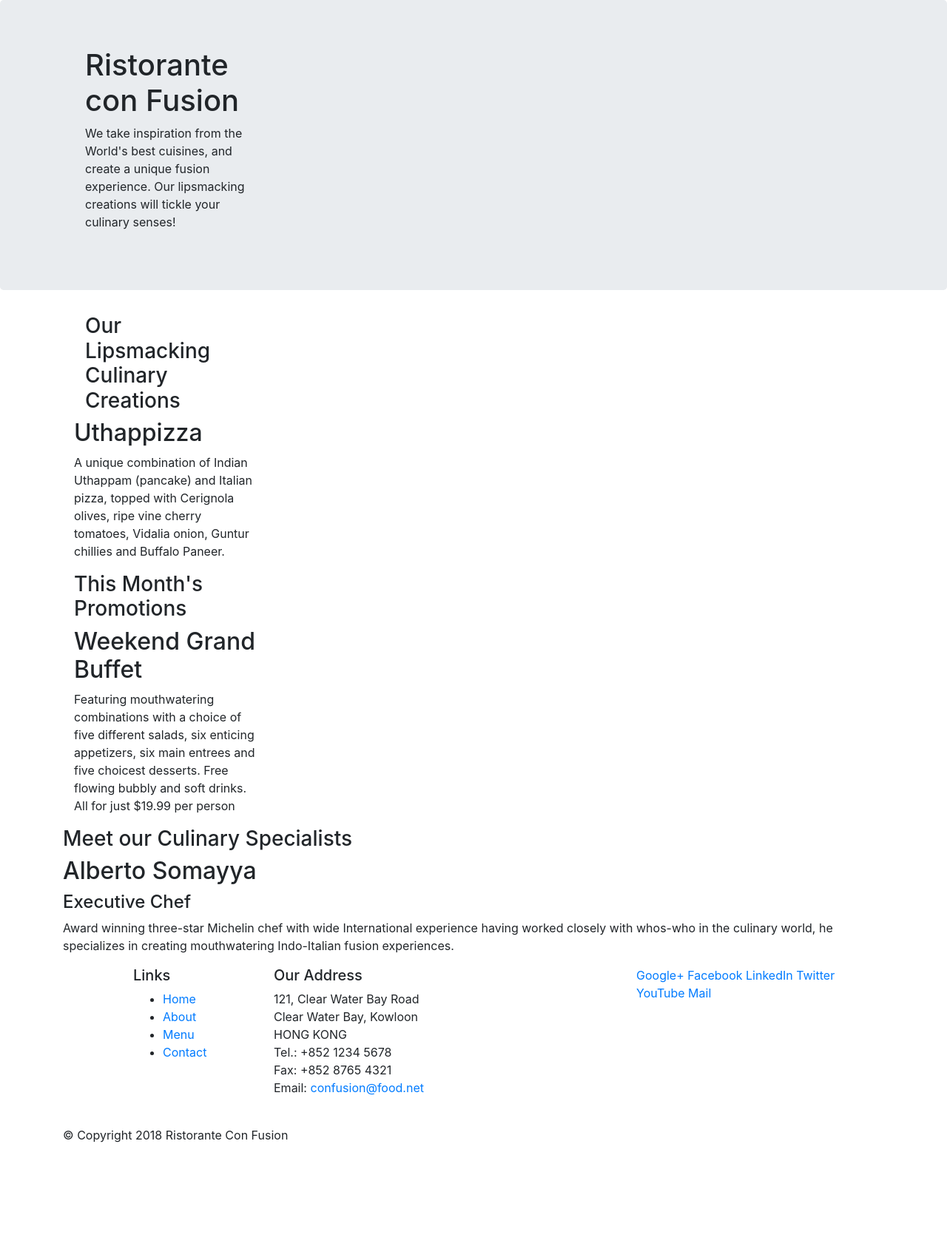
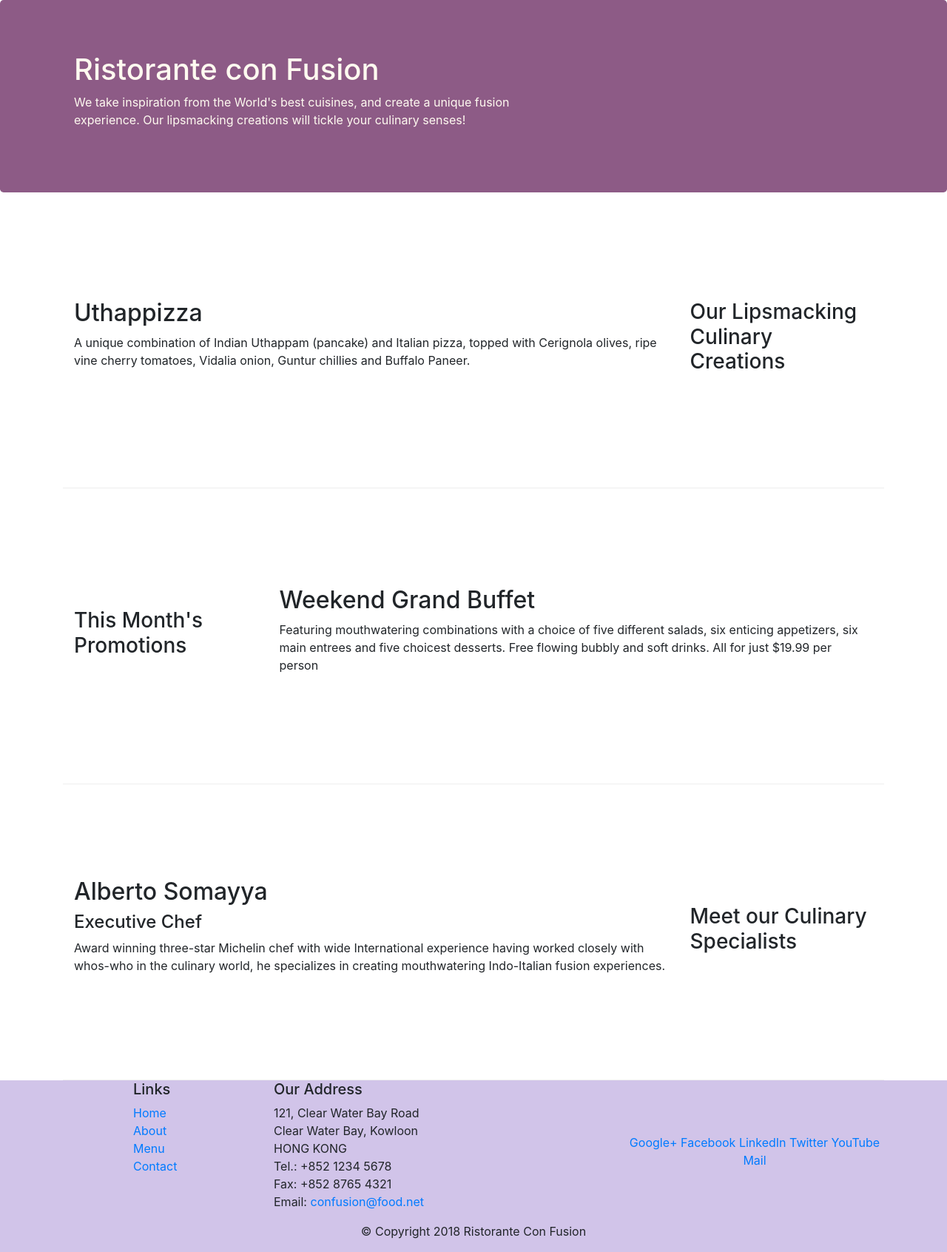
Before and after one commit to jrayo/assignment1, a website: page index.html in a window 1280 px wide. Shown: the whole page at 74% size. Before the commit the page ends 1586 px from the top, so only its background shows below. Drawn offline with nearby package versions, Linux system fonts and the light colour scheme.

Commit message:
Primera tarea

```diff
--- /dev/null
+++ b/css/styles.css
@@ -0,0 +1,29 @@
+.row-header{
+    margin:0px auto;
+    padding: 0px auto;
+}
+.row-content{
+    margin:0px auto;
+    padding: 50px 0px 50px 0px;
+    border-bottom: 1px ridge;
+    min-height: 400px;
+}
+
+.footer {
+    background-color:#D1C4E9;
+    margin: 0px auto;
+    padding: 20 px 0px 20px 0px;
+}
+
+.jumbotron {
+    background-color:rgb(141, 91, 134);
+    padding: 70px 30px 70px 30px;
+    margin: 0px auto;
+    color:floralwhite;
+}
+
+.addres{
+    font-size:80%;
+    margin:0px;
+    color:#0f0f0f;
+}
--- a/index.html
+++ b/index.html
@@ -9,6 +9,7 @@
 
     <!-- Bootstrap CSS -->
     <link rel="stylesheet" href="node_modules/bootstrap/dist/css/bootstrap.min.css">
+    <link rel="stylesheet" href="css/styles.css">
     <title>Ristorante Con Fusion</title>
 
 </head>
@@ -17,8 +18,8 @@
 
     <header class ="jumbotron">
         <div class ="container">
-            <div class="col-12 col-sm-6">
-                <div class = "col-12  col-sm-6">
+            <div class="row row-header">
+                <div class = "col-12  col-sm-6 col-md-7">
                     <h1>Ristorante con Fusion</h1>
                     <p>We take inspiration from the World's best cuisines, and create a unique fusion experience. Our lipsmacking creations will tickle your culinary senses!</p>
                 </div>
@@ -28,32 +29,32 @@
         </div>
     </header>
     <div class = "container">
-        <div class = "col-12 col-sm-4 col-md-3">
-            <div class = "col col-sm col-md-3">
+        <div class ="row row-content align-items-center">
+            <div class = "col-12 col-sm-4 order-sm-last col-md-3">
                 <h3>Our Lipsmacking Culinary Creations</h3>
             </div>
-            <div>
+            <div class = "col col-sm order-sm-first col-md">
                 <h2>Uthappizza</h2>
                 <p>A unique combination of Indian Uthappam (pancake) and Italian pizza, topped with Cerignola olives, ripe vine cherry tomatoes, Vidalia onion, Guntur chillies and Buffalo Paneer.</p>
             </div>
         </div>
 
 
-        <div class = "col-12 col-sm-4 order-sm-last col-md-3">
-            <div>
+        <div class = "row row-content align-items-center">
+            <div class ="col-12 col-sm-4 col-md-3">
                 <h3>This Month's Promotions</h3>
             </div>
-            <div>
+            <div class = "col col-sm col-md">
                 <h2>Weekend Grand Buffet</h2>
                 <p>Featuring mouthwatering combinations with a choice of five different salads, six enticing appetizers, six main entrees and five choicest desserts. Free flowing bubbly and soft drinks. All for just $19.99 per person </p>
             </div>
         </div>
 
-        <div>
-            <div>
+        <div class = "row row-content align-items-center">
+            <div class = "col-12 col-sm-4 order-sm last col-md-3">
                 <h3>Meet our Culinary Specialists</h3>
             </div>
-            <div>
+            <div class= "col col-sm order-sm-first col-md">
                 <h2>Alberto Somayya</h2>
                 <h4>Executive Chef</h4>
                 <p>Award winning three-star Michelin chef with wide International experience having worked closely with whos-who in the culinary world, he specializes in creating mouthwatering Indo-Italian fusion experiences. </p>
@@ -61,12 +62,12 @@
         </div>
     </div>
 
-    <footer>
+    <footer class="footer">
         <div class = "container">
-            <div class = "row">
+            <div class = "row" >
                 <div class = "col-4 offset-1 col-sm-2">
                     <h5>Links</h5>
-                    <ul>
+                    <ul class = "list-unstyled">
                         <li><a href="#">Home</a></li>
                         <li><a href="#">About</a></li>
                         <li><a href="#">Menu</a></li>
@@ -84,8 +85,8 @@
 		              Email: <a href="mailto:confusion@food.net">confusion@food.net</a>
 		           </address>
                 </div>
-                <div class = "col-12 col-sm-4">
-                    <div class = "col-auto">
+                <div class = "col-12 col-sm-4 align-self-center">
+                    <div class = "text-center">
                         <a href="http://google.com/+">Google+</a>
                         <a href="http://www.facebook.com/profile.php?id=">Facebook</a>
                         <a href="http://www.linkedin.com/in/">LinkedIn</a>
@@ -95,8 +96,8 @@
                     </div>
                 </div>
            </div>
-           <di class = "col-auto">
-                <div>
+           <div class ="row justify-content-center">
+                <div class ="col-auto">
                     <p>© Copyright 2018 Ristorante Con Fusion</p>
                 </div>
            </div>
```
Also changed, not shown: aboutus.html (added, +104 -0 lines).
